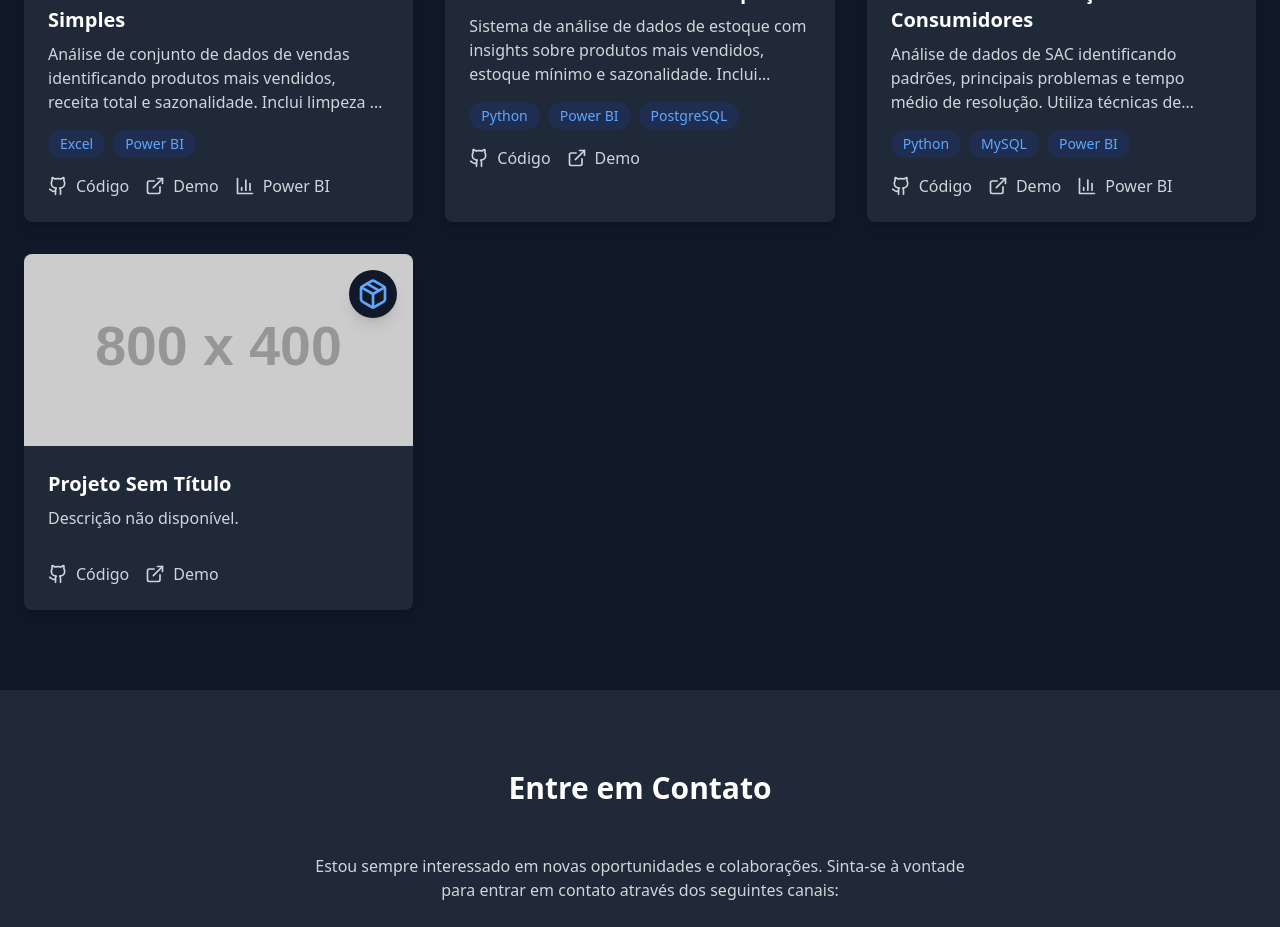
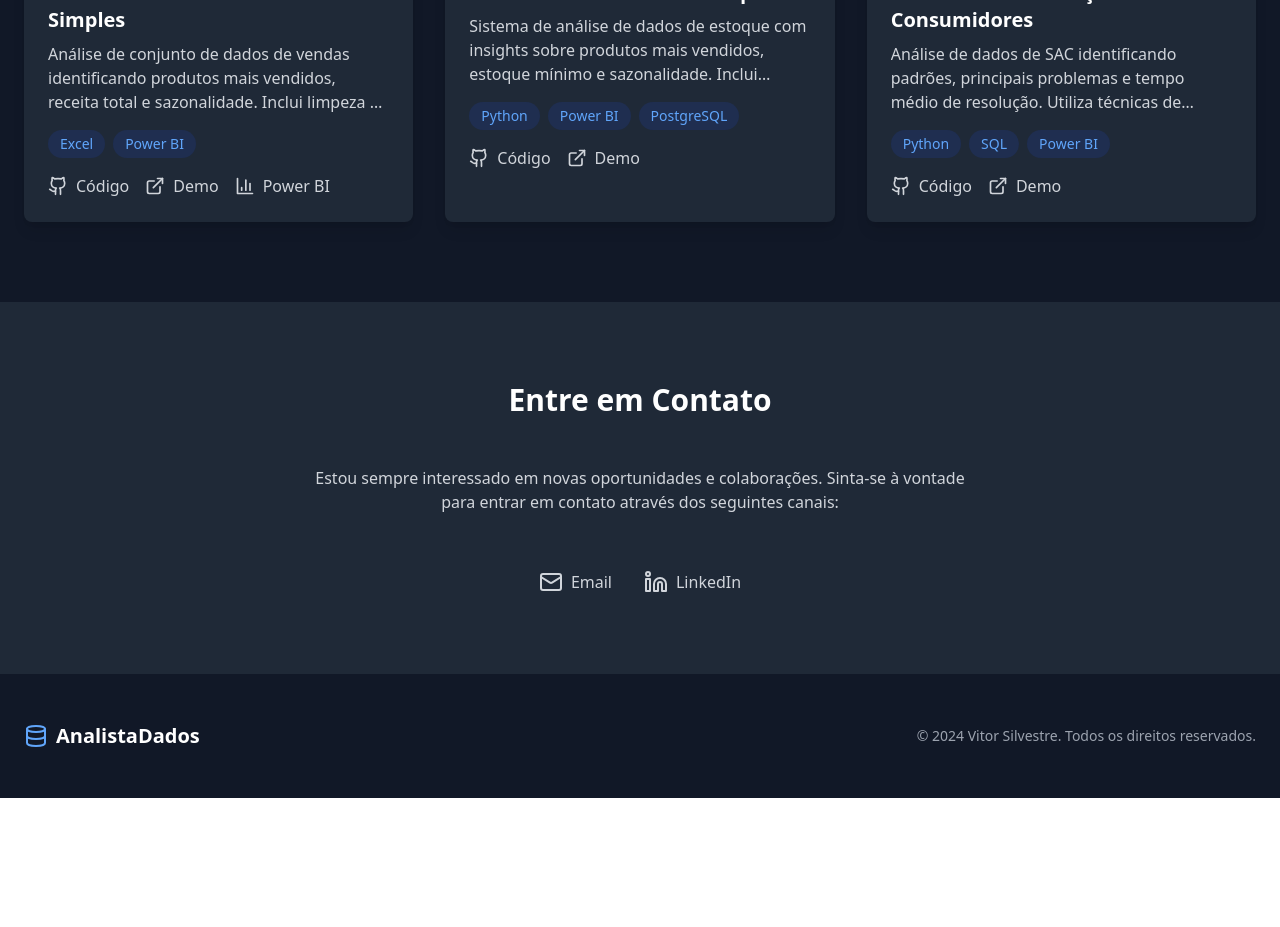
Before and after one commit to vitorsilvestre29/PORTIFOLIO, a React (Vite) app: page / in a window 1280 px wide. Shown: the part 2080-3007 px from the top of the page. After the commit the page ends 2878 px from the top, so only its background shows below. Built offline with nearby package versions, Linux system fonts and the light colour scheme.

Commit message:
atualização portifolio

```diff
--- a/src/components/Projects.tsx
+++ b/src/components/Projects.tsx
@@ -23,21 +23,12 @@ const projects = [
     title: 'Análise de Reclamações de Consumidores',
     description: 'Análise de dados de SAC identificando padrões, principais problemas e tempo médio de resolução. Utiliza técnicas de limpeza de dados e visualizações interativas.',
     image: 'https://images.unsplash.com/photo-1549923746-c502d488b3ea?auto=format&fit=crop&q=80&w=800',
-    tags: ['Python', 'MySQL', 'Power BI'],
-    icon: <MessageCircle className="h-8 w-8 text-blue-400" />, // Agora está correto
+    tags: ['Python', 'SQL', 'Power BI'],
+    icon: <MessageCircle className="h-8 w-8 text-blue-400" />,
     github: '#',
     demo: '#',
-    powerbiLink: 'https://app.powerbi.com/view?r=OUTRO_LINK_AQUI'
+    powerbiLink: '' //LINK POWERBI
   },
-  {
-    title: 'Projeto Sem Título',
-    description: 'Descrição não disponível.',
-    image: 'https://via.placeholder.com/800x400?text=Imagem+Indisponível',
-    tags: [],
-    icon: <Package className="h-8 w-8 text-blue-400" />,
-    github: '#',
-    demo: '#'
-  }
 ];
 
 export default function Projects() {
```
